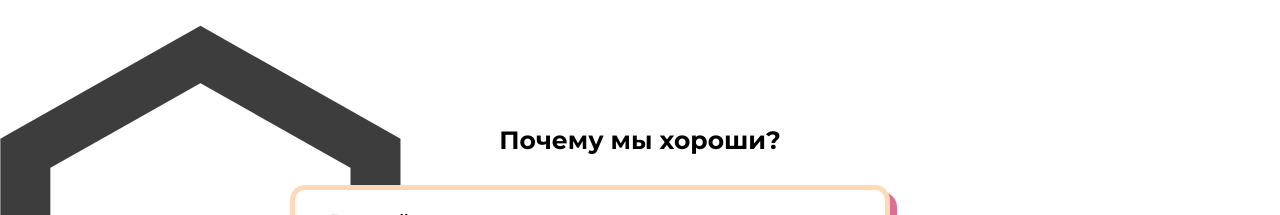
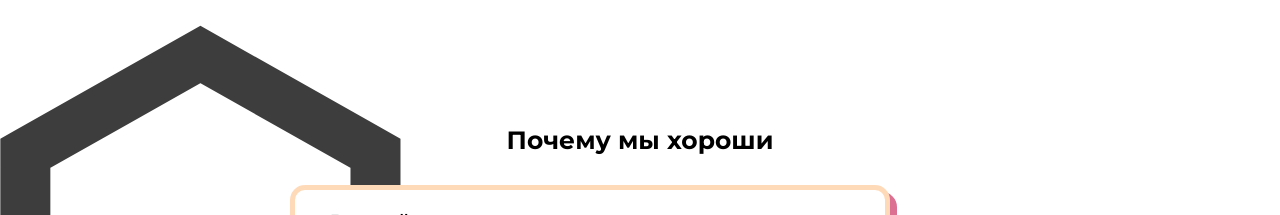
Before and after one commit to Yaromir2010/Portfolio, a plain HTML site: page index.html in a window 1280 px wide. Shown: the part 2420-2635 px from the top of the page. Drawn offline with Linux system fonts and the light colour scheme.

Commit message:
Update index.html

```diff
--- a/index.html
+++ b/index.html
@@ -95,7 +95,7 @@
             <img src="img/background/advantages_bg_1.svg" alt="" class="good-bg-1">
             <img src="img/background/advantages_bg_2.svg" alt="" class="good-bg-2">
             <div class="container">
-                <h2 class="section-title">Почему мы хороши?</h2>
+                <h2 class="section-title">Почему мы хороши</h2>
                 <div class="good-card good-card-1">
                     <h3>В дизайне</h3>
                     <ul>
```
